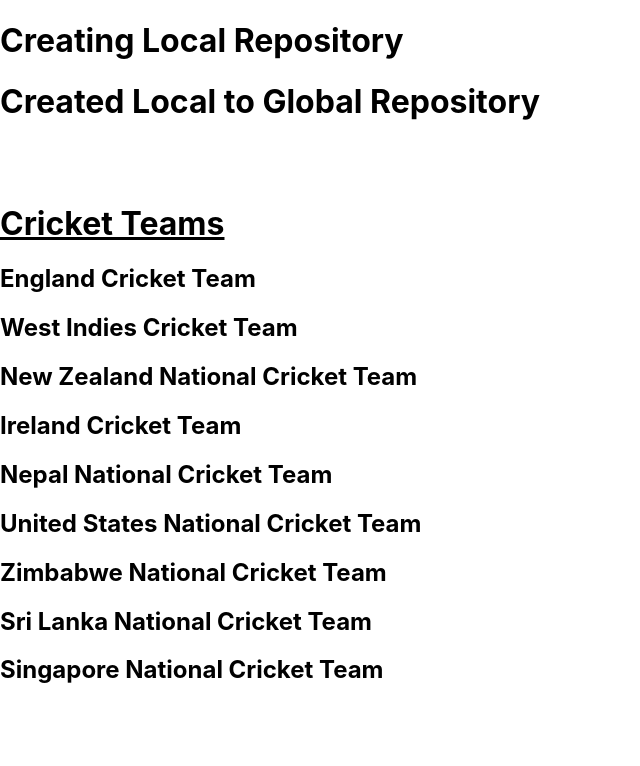
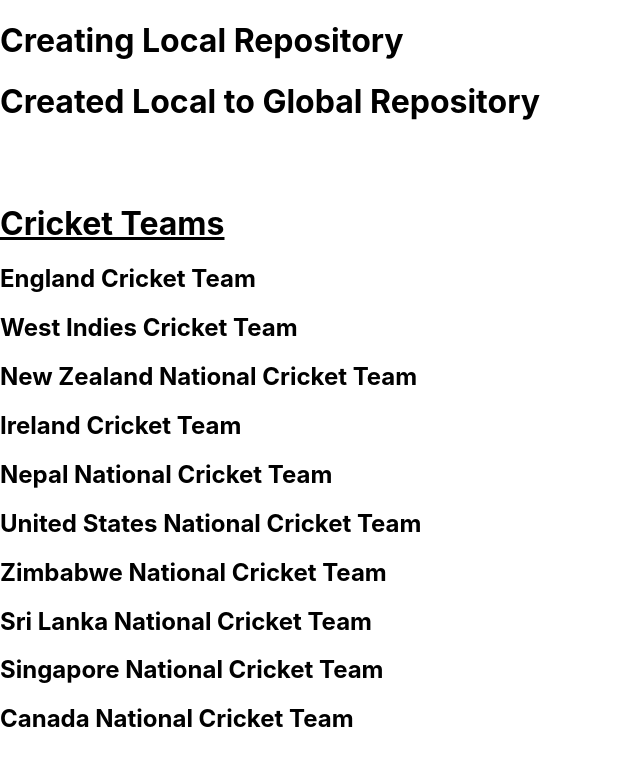
Before and after one commit to prixpriyanka4/local, a React (Create React App) app in the folder local/: page / in a window 1280 px wide. Shown: the top 766 px of the page, without its empty margins (0-640 px from the left). Built offline with nearby package versions, Linux system fonts and the light colour scheme.

Commit message:
added CNCT

```diff
--- a/local/src/App.js
+++ b/local/src/App.js
@@ -19,6 +19,7 @@ function App() {
       <h2>Zimbabwe National Cricket Team</h2>
       <h2>Sri Lanka National Cricket Team</h2>
       <h2>Singapore National Cricket Team</h2>
+      <h2>Canada National Cricket Team</h2>
     </div>
   );
 }
```
